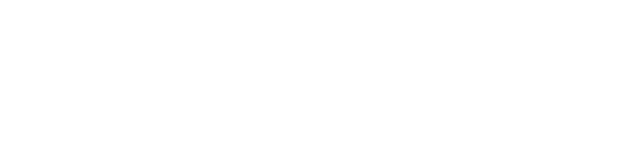
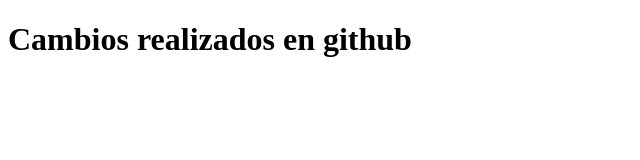
Before and after one commit to JoanS04/ProyectoMultiplataformaGithub, a plain HTML site: page index.html in a window 1280 px wide. Shown: the whole page, without its empty margins (0-640 px from the left). Drawn offline with Linux system fonts and the light colour scheme.

Commit message:
Update index.html

```diff
--- a/index.html
+++ b/index.html
@@ -7,6 +7,6 @@
     <title>Aprendiendo Github</title>
 </head>
 <body>
-
+    <h1>Cambios realizados en github</h1>
 </body>
 </html>
```
